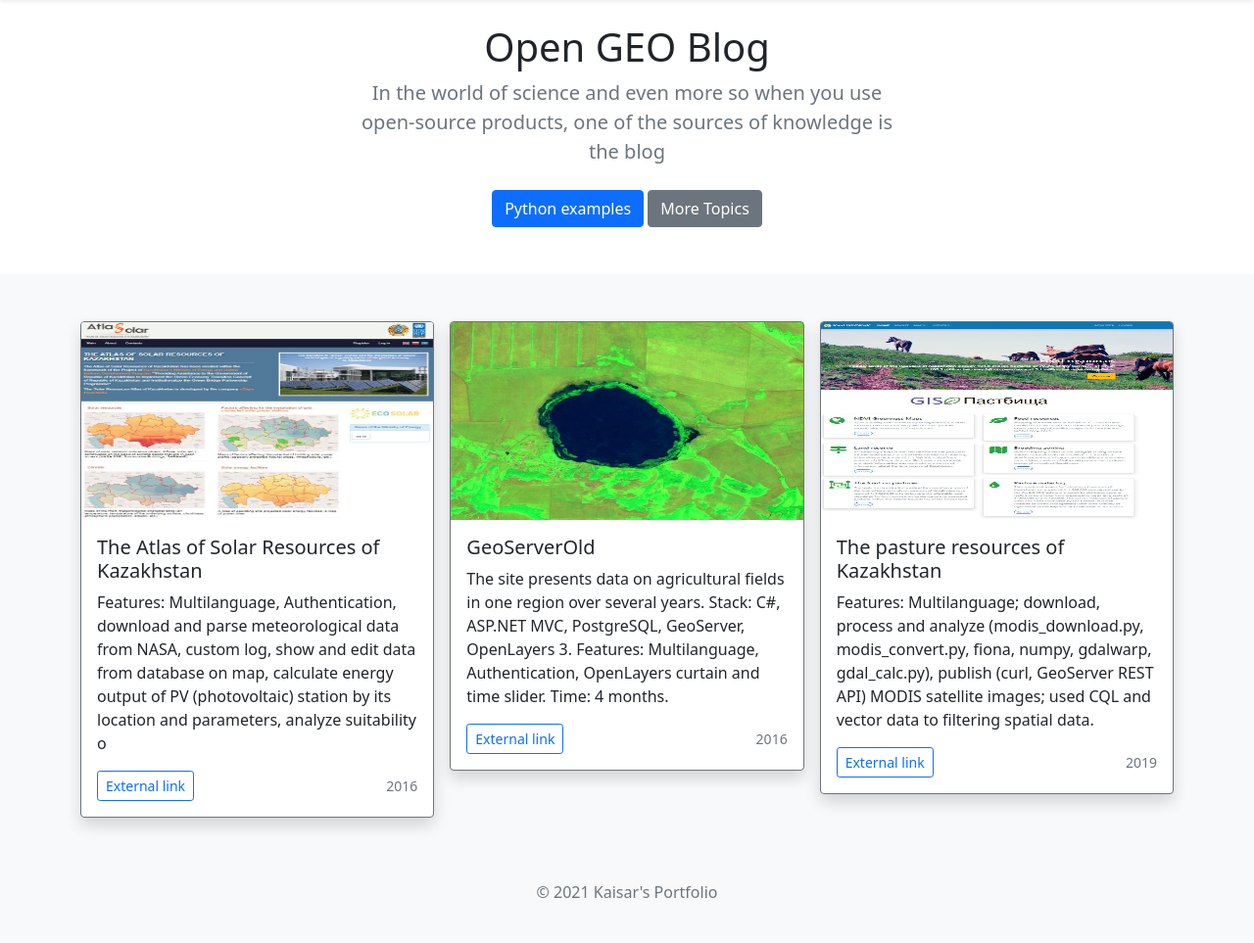
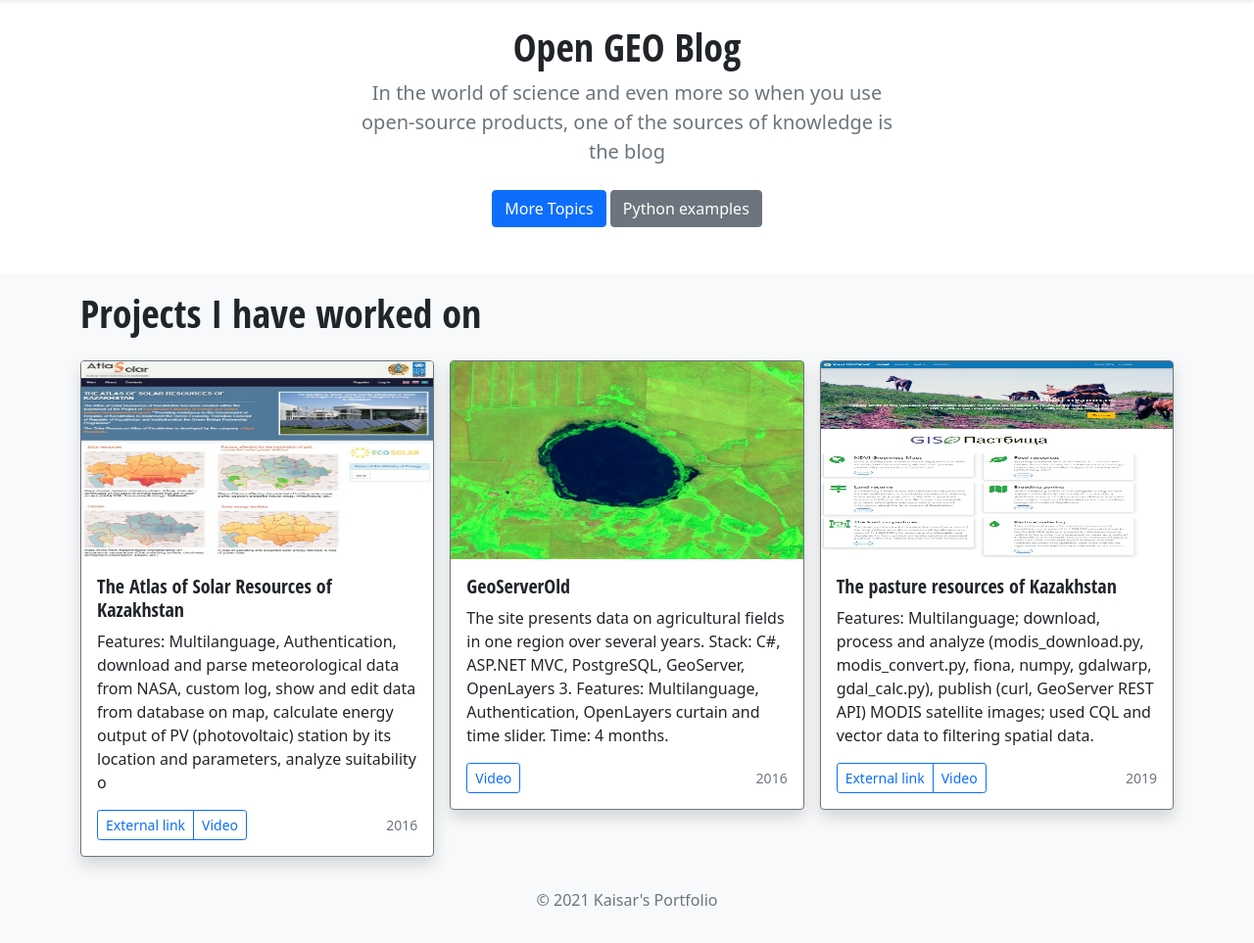
Before and after one commit to KaisarAyupov/personal_portfolio-prodject, a Django app: page / in a window 1280 px wide. Shown: the part 66-1029 px from the top of the page at 98% size. Before the commit the page ends 983 px from the top, so only its background shows below. Run offline with Django 3.2, Linux system fonts and the light colour scheme; data comes from the database, SQL or seed files in the repository; both versions use the stored data as it was after the commit.

Commit message:
Link btn 20210208_01

```diff
--- a/portfolio/static/portfolio/custom.css
+++ b/portfolio/static/portfolio/custom.css
@@ -81,7 +81,6 @@
     margin-bottom: 4rem;
   }
   .blog-post-title {
-    margin-bottom: .25rem;
     font-size: 2.5rem;
   }
   .blog-post-meta {
@@ -102,3 +101,8 @@
   .blog-footer p:last-child {
     margin-bottom: 0;
   }
+
+  .decorate{
+    font-family : 'Charm', cursive;
+    font-weight: lighter;
+  }
--- a/portfolio/templates/portfolio/base.html
+++ b/portfolio/templates/portfolio/base.html
@@ -6,7 +6,7 @@
   <!-- Required meta tags -->
   <meta charset="utf-8">
   <meta name="viewport" content="width=device-width, initial-scale=1">
-  <link rel="stylesheet" href="{% static " portfolio/custom.css" %}">
+  <link rel="stylesheet" href="{% static 'portfolio/custom.css' %}">
   <!-- Bootstrap CSS -->
   <link href="https://cdn.jsdelivr.net/npm/bootstrap@5.0.0-beta1/dist/css/bootstrap.min.css" rel="stylesheet"
     integrity="sha384-giJF6kkoqNQ00vy+HMDP7azOuL0xtbfIcaT9wjKHr8RbDVddVHyTfAAsrekwKmP1" crossorigin="anonymous">
@@ -22,8 +22,10 @@
           <div class="col-sm-8 col-md-7 py-4">
             <h4 class="text-white">AYUPOV KAISAR</h4>
             <p class="text-white fw-light">Hi! I'm a geospatial data analyst and cartographer exploring geography
-              through maps, Remote Sensing and Python. <br> Development of open source geographic information systems
-              (GIS) -Open Source Initiative (OSI) (Geoserver, Mapserver, LeafLet and OpenLayers);</p>
+              through maps, Remote Sensing and Python. <br> I also like the development of open source geographic
+              information systems (GIS) using the Open Source Initiative (OSI) (Geoserver, Mapserver, LeafLet and
+              OpenLayers)
+            </p>
           </div>
           <div class="col-sm-4 offset-md-1 py-4">
             <h4 class="text-white">Contact</h4>
--- a/portfolio/templates/portfolio/home.html
+++ b/portfolio/templates/portfolio/home.html
@@ -10,14 +10,15 @@
         <p class="lead text-muted">In the world of science and even more so when you use open-source products, one of
           the sources of knowledge is the blog</p>
         <p>
-          <a href="{% url 'blog:all_blogs' %}" class="btn btn-primary my-2">Python examples</a>
-          <a href="#" class="btn btn-secondary my-2">More Topics</a>
+          <a href="{% url 'blog:all_blogs' %}" class="btn btn-primary my-2">More Topics</a>
+          <a href="https://github.com/KaisarAyupov" class="btn btn-secondary my-2">Python examples</a>
         </p>
       </div>
     </div>
   </section>
-  <div class="album py-5 bg-light">
+  <div class="album py-3 bg-light">
     <div class="container">
+      <h2 class="blog-post-title mb-4"><span class="fw-bold">Projects</span> I have worked on</h2>
       <div class="row row-cols-1 row-cols-sm-2 row-cols-md-3 g-3">
         {% for project in projects %}
         <div class="col">
@@ -29,7 +30,14 @@
               <h5 class="card-title">{{ project.title }}</h5>
               <p class="card-text">{{ project.description }}</p>
               <div class="d-flex justify-content-between align-items-center">
-                <a class="btn btn-sm btn-outline-primary" href="{{project.url}}">External link</a>
+                <div class="btn-group">
+                  {% if project.url%}
+                  <a class="btn btn-sm btn-outline-primary" href="{{project.url}}">External link</a>
+                  {% endif %}
+                  {% if project.url_iframe%}
+                  <a class="btn btn-sm btn-outline-primary" href="{{project.url_iframe}}">Video</a>
+                  {% endif %}
+                </div>
                 <small class="text-muted">{{ project.release_date }}</small>
               </div>
             </div>
```
Also changed, not shown: db.sqlite3.
